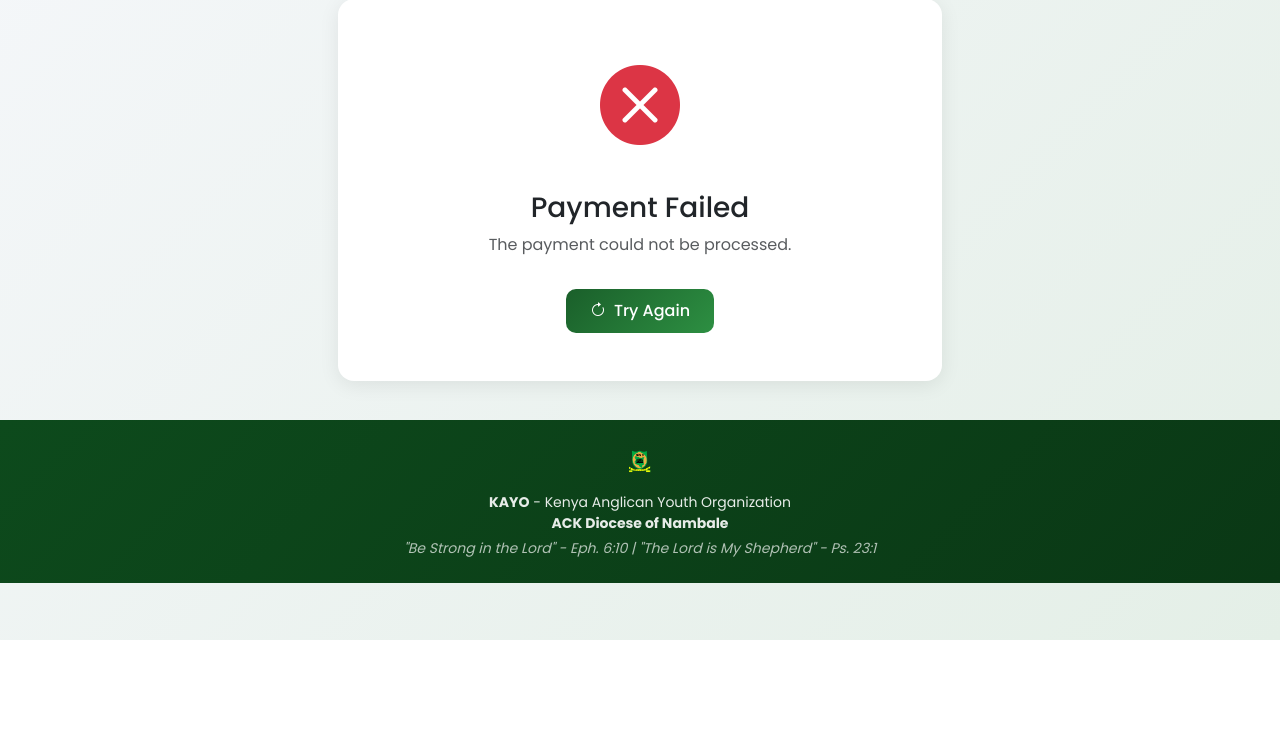
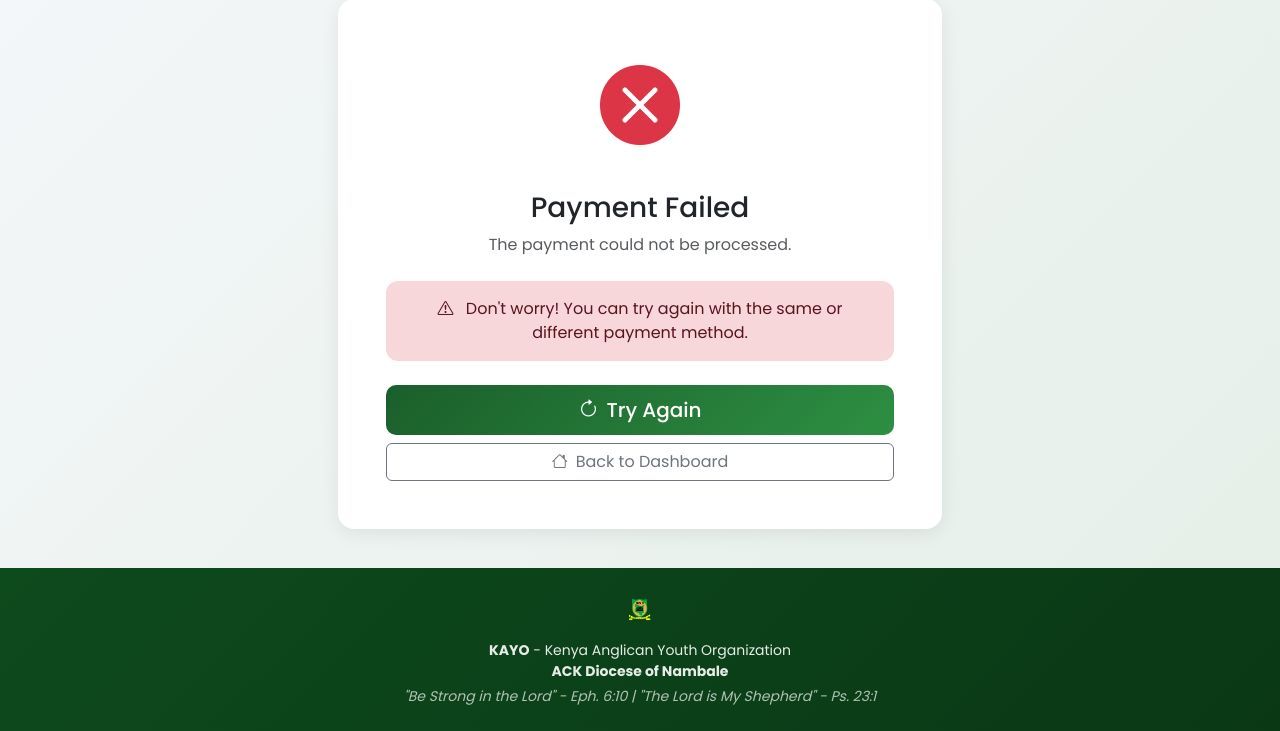
Before and after one commit to blaire-glitch/KAYO, a Python web app: template app/templates/payments/status.html in a window 1280 px wide. Shown: the part 160-891 px from the top of the page. Before the commit the page ends 800 px from the top, so only its background shows below. Run offline with Jinja, Linux system fonts and the light colour scheme; the template is opened without the code that fills it, so the values that code supplies are empty.

Commit message:
Improve failed payment UI - clearer retry options

```diff
--- a/app/templates/payments/status.html
+++ b/app/templates/payments/status.html
@@ -91,9 +91,19 @@
                 <h3 class="mt-4">Payment Failed</h3>
                 <p class="text-muted">{{ payment.result_desc or 'The payment could not be processed.' }}</p>
 
-                <a href="{{ url_for('payments.payment_page') }}" class="btn btn-primary mt-3">
-                    <i class="bi bi-arrow-clockwise me-2"></i>Try Again
-                </a>
+                <div class="alert alert-danger mt-4">
+                    <i class="bi bi-exclamation-triangle me-2"></i>
+                    Don't worry! You can try again with the same or different payment method.
+                </div>
+
+                <div class="d-grid gap-2 mt-4">
+                    <a href="{{ url_for('payments.payment_page') }}" class="btn btn-primary btn-lg">
+                        <i class="bi bi-arrow-clockwise me-2"></i>Try Again
+                    </a>
+                    <a href="{{ url_for('main.dashboard') }}" class="btn btn-outline-secondary">
+                        <i class="bi bi-house me-2"></i>Back to Dashboard
+                    </a>
+                </div>
                 {% endif %}
             </div>
         </div>
```
